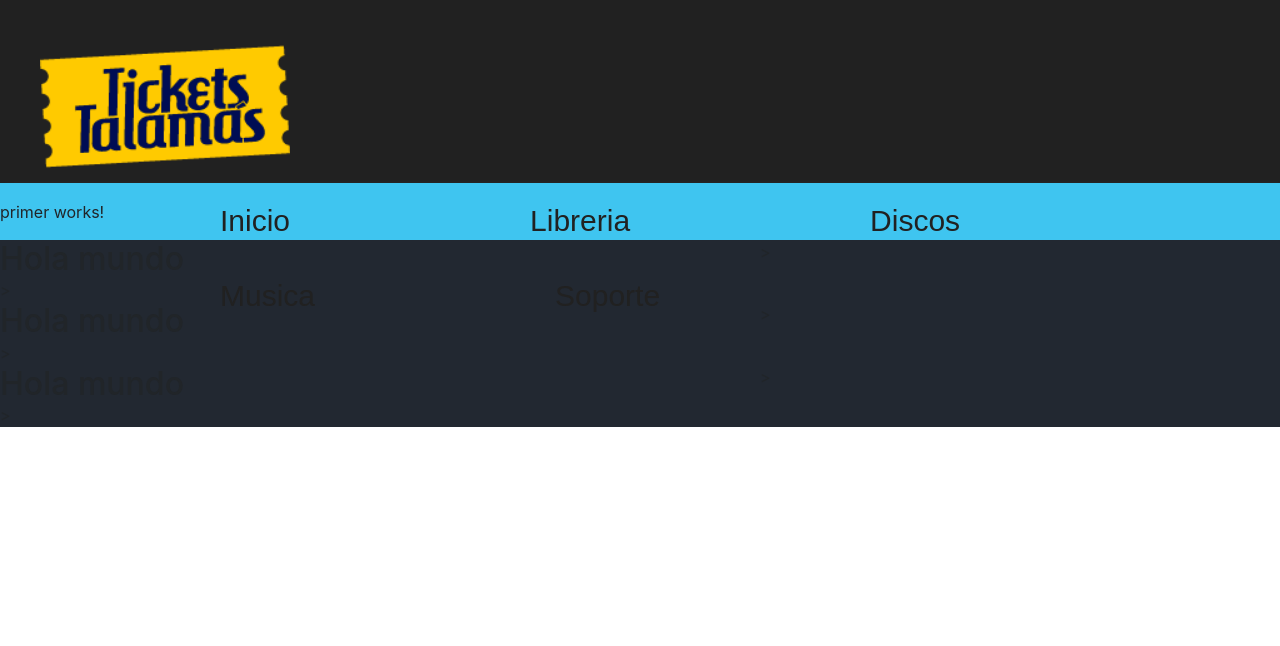
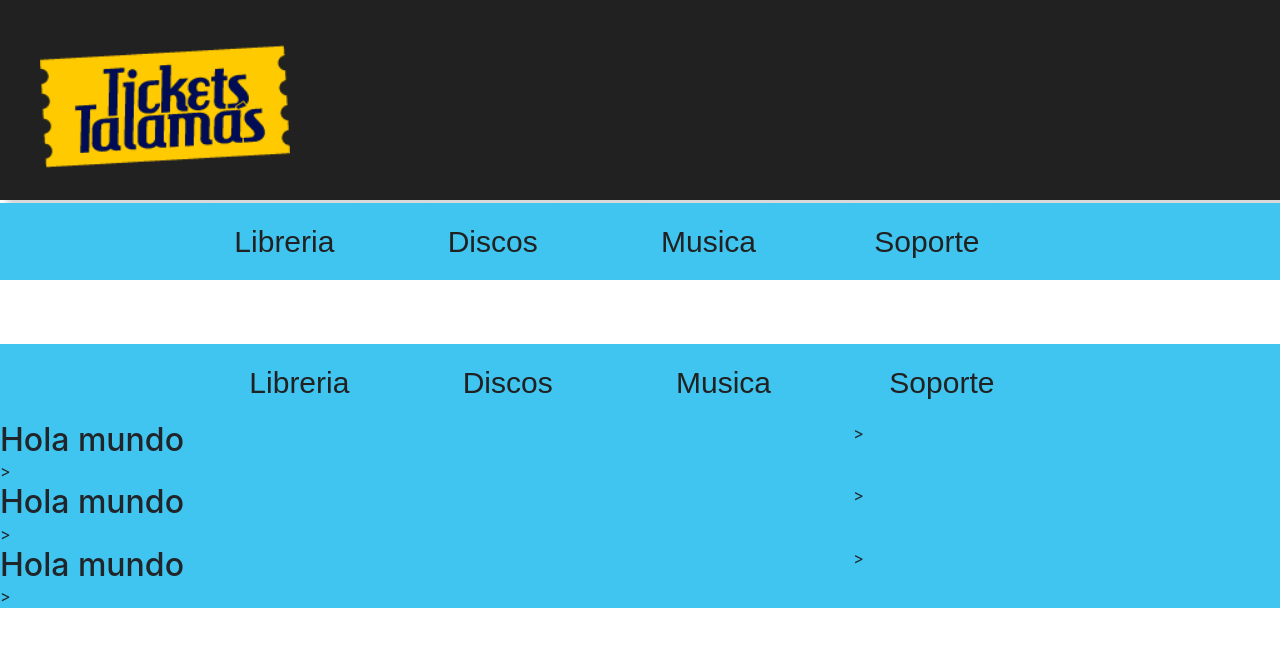
Before and after one commit to TiendaTalamas/TiendaTalamas, an Angular app: page /primer in a window 1280 px wide. Shown: the top 646 px of the page. Built offline with nearby package versions, Linux system fonts and the light colour scheme.

Commit message:
Ver.2.7127

```diff
--- a/src/app/app.component.css
+++ b/src/app/app.component.css
@@ -31,6 +31,37 @@
 
 
 }
+.btn-default{
+
+	background-color:#3fc5f0;
+
+
+  color: #212121;
+    font-family:fantasy;
+    font-size:30px;
+    padding: 15px 20px;
+
+
+}
+
+.btn:hover
+{
+    color:white;
+	transition: all .3s;
+    font-size: 35px;
+    background-color: black;
+}
+.row
+{
+
+    background-color:#3fc5f0;
+
+}
+.container{
+	min-width: 100%;
+	margin-top: 0%;
+}
+
 
 .menu >li
 {
--- a/src/app/app.component.html
+++ b/src/app/app.component.html
@@ -1,24 +1,31 @@
 
 <header>
   <img class="logo" src="assets/logot.png">
-  <nav class="navegacion">
-<ul class="menu">
-    <li class="barra"><a href="#">Inicio</a></li>
+  <div class="container">
+    <div class="row  justify-content-md-center">
 
-  <li class="barra"><a href="#">Libreria</a></li>
-
-  <li class="barra"><a  href="#">Discos</a></li>
-
-  <li class="barra"><a  href="#">Musica</a></li>
-
-  <li class="barra"><a  href="#">Soporte</a></li>
-
-
-
-
-
-</ul>
-</nav>
+        <div class="col-sm-2">
+            <button class="btn btn-default" href="#">
+                Libreria
+                </button>
+            </div>
+            <div class="col-sm-2">
+                <button class="btn btn-default" href="#">
+                    Discos
+                    </button>
+                </div>
+                <div class="col-sm-2">
+                    <button class="btn btn-default" href="#">
+                        Musica
+                        </button>
+                    </div>
+                    <div class="col-sm-2">
+                        <button class="btn btn-default " href="#">
+                            Soporte
+                            </button>
+                        </div>
+</div>
+</div>
 
 
 </header>
--- a/src/app/componentes/primer/primer.component.css
+++ b/src/app/componentes/primer/primer.component.css
@@ -0,0 +1,29 @@
+.btn-default{
+
+	background-color:#3fc5f0;
+
+
+  color: #212121;
+    font-family:fantasy;
+    font-size:30px;
+    padding: 15px 20px;
+
+
+}
+
+.btn:hover
+{
+    color:white;
+	transition: all .3s;
+    font-size: 35px;
+    background-color: black;
+}
+.row
+{
+
+    background-color:#3fc5f0;
+
+}
+.container{
+    min-width: 100%;
+}
--- a/src/app/componentes/primer/primer.component.html
+++ b/src/app/componentes/primer/primer.component.html
@@ -1 +1,26 @@
-<p>primer works!</p>
+<br><br><br><br><br><br>
+<div class="container">
+    <div class="row  justify-content-md-center">
+
+        <div class="col-sm-2">
+            <button class="btn btn-default" href="#">
+                Libreria
+                </button>
+            </div>
+            <div class="col-sm-2">
+                <button class="btn btn-default" href="#">
+                    Discos
+                    </button>
+                </div>
+                <div class="col-sm-2">
+                    <button class="btn btn-default" href="#">
+                        Musica
+                        </button>
+                    </div>
+                    <div class="col-sm-2">
+                        <button class="btn btn-default " href="#">
+                            Soporte
+                            </button>
+                        </div>
+</div>
+</div>
```
